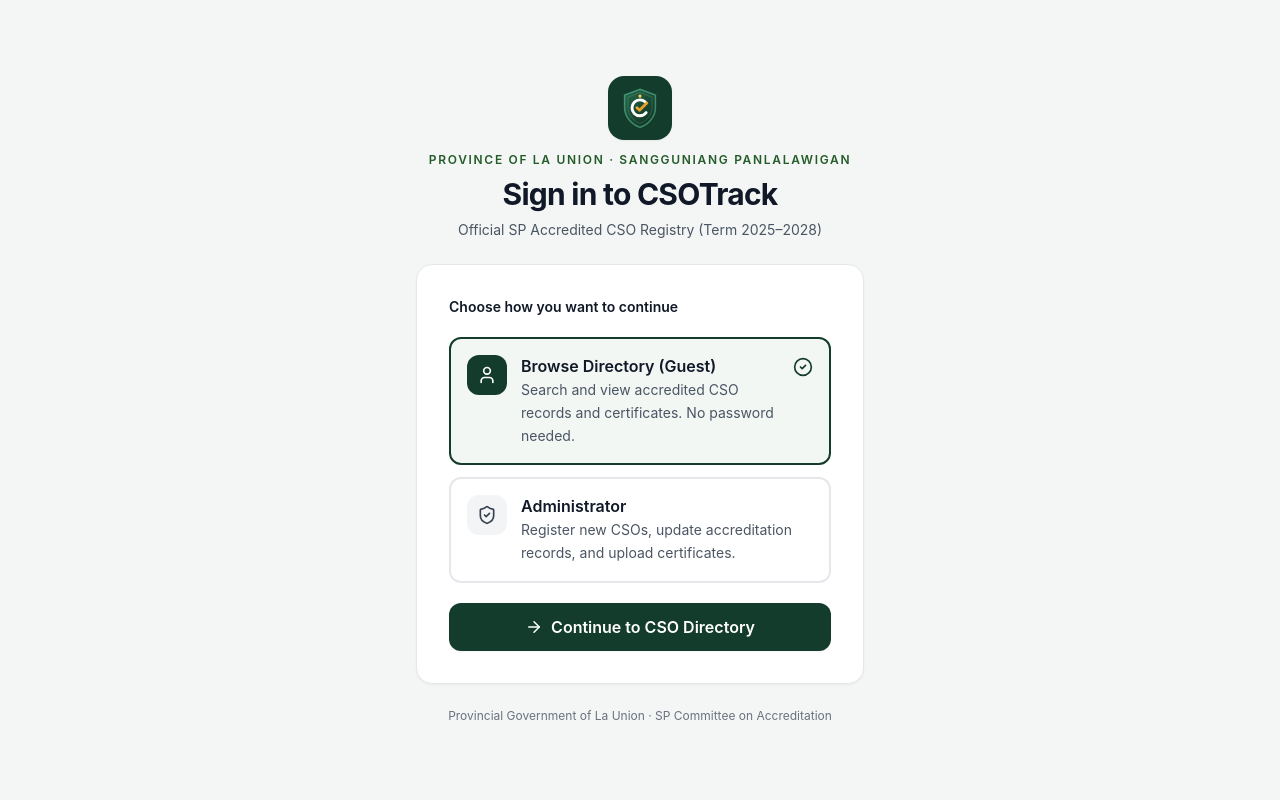
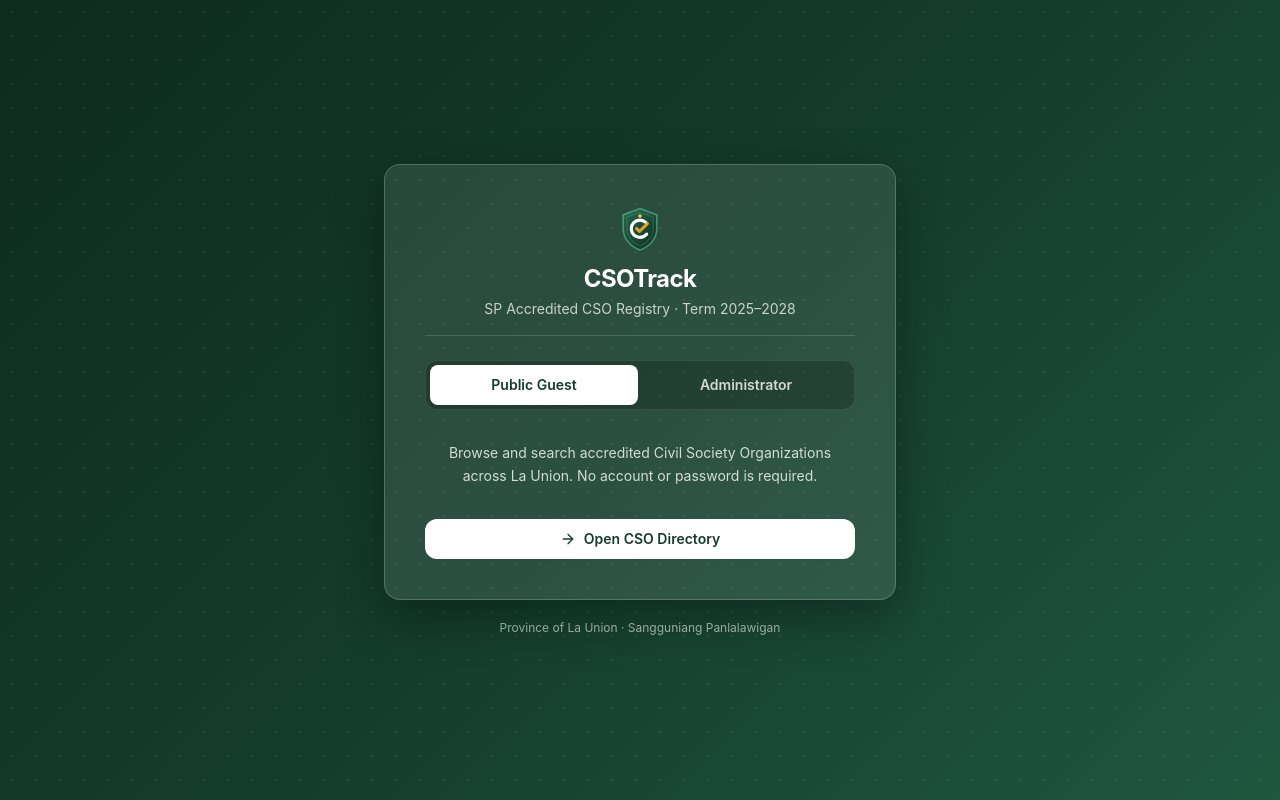
Before and after one commit to shannong20/BM_CSO_SYSTEM, a Next.js app: page /login in a window 1280 px wide. Built offline with nearby package versions, Linux system fonts and the light colour scheme.

Commit message:
style(login): redesign login page with centered glassmorphism card

```diff
--- a/app/login/page.tsx
+++ b/app/login/page.tsx
@@ -3,7 +3,7 @@
 import React, { useState } from 'react';
 import { useAuth } from '@/client/context/AuthContext';
 import type { UserRole } from '@/client/lib/auth';
-import { ShieldCheck, User, ArrowRight, Eye, EyeOff, CheckCircle2 } from 'lucide-react';
+import { ArrowRight, Eye, EyeOff } from 'lucide-react';
 import { BrandLogo } from '@/client/components/BrandLogo';
 
 export default function LoginPage() {
@@ -36,101 +36,86 @@ export default function LoginPage() {
     }
   };
 
-  const roles: { value: UserRole; label: string; description: string; icon: React.ElementType }[] = [
-    {
-      value: 'guest',
-      label: 'Browse Directory (Guest)',
-      description: 'Search and view accredited CSO records and certificates. No password needed.',
-      icon: User,
-    },
-    {
-      value: 'admin',
-      label: 'Administrator',
-      description: 'Register new CSOs, update accreditation records, and upload certificates.',
-      icon: ShieldCheck,
-    },
-  ];
-
   return (
-    <div className="min-h-screen w-full flex flex-col items-center justify-center p-4 sm:p-8 bg-[#F3F6F4]">
-      <div className="w-full max-w-md space-y-6 animate-fadeIn">
-        {/* Civic Header */}
-        <div className="text-center flex flex-col items-center space-y-2">
-          <div className="p-2.5 rounded-2xl bg-[#143C2C] shadow-sm">
-            <BrandLogo size={44} />
-          </div>
-          <p className="text-xs font-semibold uppercase tracking-[0.14em] text-[#245b29] pt-1">
-            Province of La Union · Sangguniang Panlalawigan
-          </p>
-          <h1 className="text-2xl sm:text-3xl font-bold text-[#111827] tracking-tight">
-            Sign in to CSOTrack
+    <div
+      className="min-h-screen w-full flex flex-col items-center justify-center px-4 py-10 bg-[#143C2C]"
+      style={{
+        backgroundImage:
+          'radial-gradient(rgba(255, 255, 255, 0.08) 1px, transparent 1px), linear-gradient(135deg, #0E2B1F 0%, #143C2C 50%, #1F573F 100%)',
+        backgroundSize: '24px 24px, 100% 100%',
+      }}
+    >
+      <div className="w-full max-w-lg space-y-5 animate-fadeIn">
+        {/* Centered Glassmorphism Login Card */}
+        <form
+          onSubmit={handleLogin}
+          className="rounded-2xl bg-white/10 backdrop-blur-xl border border-white/20 p-8 sm:p-10 shadow-[0_16px_48px_rgba(0,0,0,0.35)] space-y-6"
+        >
+          {/* Card Header */}
+          <div className="flex flex-col items-center text-center space-y-2.5 pb-4 border-b border-white/15">
+            <BrandLogo size={48} />
+            <div className="space-y-1">
+              <h1 className="text-2xl font-bold text-white tracking-tight">
+                CSOTrack
               </h1>
-          <p className="text-sm text-[#4B5563]">
-            Official SP Accredited CSO Registry (Term 2025–2028)
+              <p className="text-sm text-white/75">
+                SP Accredited CSO Registry · Term 2025–2028
               </p>
             </div>
+          </div>
 
-        {/* High-contrast Form Card */}
-        <form
-          onSubmit={handleLogin}
-          className="rounded-2xl bg-white p-6 sm:p-8 border border-[#E5E7EB] shadow-sm space-y-5"
+          {/* Segmented Role Switch */}
+          <div
+            role="tablist"
+            aria-label="Access type"
+            className="grid grid-cols-2 gap-1 p-1 rounded-xl bg-black/20 border border-white/10"
           >
-          <fieldset className="space-y-3">
-            <legend className="text-sm font-semibold text-[#111827] mb-2">
-              Choose how you want to continue
-            </legend>
-            {roles.map((role) => {
-              const isSelected = selectedRole === role.value;
-              return (
             <button
-                  key={role.value}
               type="button"
+              role="tab"
+              aria-selected={selectedRole === 'guest'}
               onClick={() => {
-                    setSelectedRole(role.value);
+                setSelectedRole('guest');
                 setError('');
               }}
-                  aria-pressed={isSelected}
-                  className={`w-full flex items-start gap-3.5 p-4 rounded-xl border-2 text-left transition-all focus-visible:outline focus-visible:outline-2 focus-visible:outline-offset-2 focus-visible:outline-[#143C2C] ${
-                    isSelected
-                      ? 'border-[#143C2C] bg-[#F2F7F4]'
-                      : 'border-[#E5E7EB] bg-white hover:border-gray-300 hover:bg-gray-50'
+              className={`min-h-10 rounded-lg text-sm font-semibold transition-all focus-visible:outline focus-visible:outline-2 focus-visible:outline-white ${
+                selectedRole === 'guest'
+                  ? 'bg-white text-[#143C2C] shadow-sm'
+                  : 'text-white/80 hover:text-white'
               }`}
             >
-                  <div
-                    className={`flex-shrink-0 flex items-center justify-center w-10 h-10 rounded-xl ${
-                      isSelected
-                        ? 'bg-[#143C2C] text-white'
-                        : 'bg-gray-100 text-[#374151]'
+              Public Guest
+            </button>
+            <button
+              type="button"
+              role="tab"
+              aria-selected={selectedRole === 'admin'}
+              onClick={() => {
+                setSelectedRole('admin');
+                setError('');
+              }}
+              className={`min-h-10 rounded-lg text-sm font-semibold transition-all focus-visible:outline focus-visible:outline-2 focus-visible:outline-white ${
+                selectedRole === 'admin'
+                  ? 'bg-white text-[#143C2C] shadow-sm'
+                  : 'text-white/80 hover:text-white'
               }`}
             >
-                    <role.icon size={20} />
+              Administrator
+            </button>
           </div>
 
-                  <div className="flex-1 min-w-0">
-                    <p className="font-semibold text-[#111827] text-base leading-snug">
-                      {role.label}
+          {selectedRole === 'guest' ? (
+            <p className="text-sm text-white/80 leading-relaxed text-center py-2">
+              Browse and search accredited Civil Society Organizations across La Union. No account or password is required.
             </p>
-                    <p className="text-sm mt-0.5 leading-relaxed text-[#4B5563]">
-                      {role.description}
-                    </p>
-                  </div>
-
-                  {isSelected && (
-                    <CheckCircle2 size={20} className="text-[#143C2C] shrink-0 mt-0.5" />
-                  )}
-                </button>
-              );
-            })}
-          </fieldset>
-
-          {selectedRole === 'admin' && (
-            <div className="space-y-4 pt-2 border-t border-gray-100">
+          ) : (
+            <div className="space-y-4">
               <div>
                 <label
                   htmlFor="admin-username"
-                  className="mb-1.5 block text-sm font-semibold text-[#111827]"
+                  className="mb-1.5 block text-sm font-medium text-white/90"
                 >
-                  Admin Email / Username
+                  Email or username
                 </label>
                 <input
                   id="admin-username"
@@ -141,14 +126,14 @@ export default function LoginPage() {
                   value={username}
                   onChange={(event) => setUsername(event.target.value)}
                   placeholder="admin@launion.gov.ph"
-                  className="min-h-11 w-full rounded-xl px-3.5 text-base text-[#111827] bg-white border border-gray-300 placeholder:text-gray-400 outline-none transition-all focus:border-[#143C2C] focus:ring-2 focus:ring-[#143C2C]/20"
+                  className="min-h-11 w-full rounded-xl px-3.5 text-base text-white bg-white/10 border border-white/25 placeholder:text-white/45 outline-none transition-all focus:border-white/60 focus:ring-2 focus:ring-white/20"
                 />
               </div>
 
               <div>
                 <label
                   htmlFor="admin-password"
-                  className="mb-1.5 block text-sm font-semibold text-[#111827]"
+                  className="mb-1.5 block text-sm font-medium text-white/90"
                 >
                   Password
                 </label>
@@ -161,13 +146,13 @@ export default function LoginPage() {
                     required
                     value={password}
                     onChange={(event) => setPassword(event.target.value)}
-                    placeholder="Enter your password"
-                    className="min-h-11 w-full rounded-xl px-3.5 pr-12 text-base text-[#111827] bg-white border border-gray-300 placeholder:text-gray-400 outline-none transition-all focus:border-[#143C2C] focus:ring-2 focus:ring-[#143C2C]/20"
+                    placeholder="Enter password"
+                    className="min-h-11 w-full rounded-xl px-3.5 pr-11 text-base text-white bg-white/10 border border-white/25 placeholder:text-white/45 outline-none transition-all focus:border-white/60 focus:ring-2 focus:ring-white/20"
                   />
                   <button
                     type="button"
                     onClick={() => setShowPassword((shown) => !shown)}
-                    className="absolute inset-y-0 right-0 inline-flex w-11 items-center justify-center text-gray-500 hover:text-gray-900 transition-colors"
+                    className="absolute inset-y-0 right-0 inline-flex w-11 items-center justify-center text-white/70 hover:text-white transition-colors"
                     aria-label={showPassword ? 'Hide password' : 'Show password'}
                   >
                     {showPassword ? <EyeOff size={18} /> : <Eye size={18} />}
@@ -180,7 +165,7 @@ export default function LoginPage() {
           {error && (
             <p
               role="alert"
-              className="rounded-xl px-4 py-3 text-sm font-medium bg-red-50 border border-red-200 text-red-800"
+              className="rounded-xl px-3.5 py-2.5 text-sm font-medium bg-red-500/20 border border-red-300/40 text-red-100"
             >
               {error}
             </p>
@@ -189,23 +174,23 @@ export default function LoginPage() {
           <button
             type="submit"
             disabled={isSubmitting}
-            className="group w-full min-h-12 px-5 py-3 rounded-xl text-base font-semibold transition-all bg-[#143C2C] text-white hover:bg-[#1B4D39] active:scale-[0.99] shadow-sm focus-visible:outline focus-visible:outline-2 focus-visible:outline-offset-2 focus-visible:outline-[#143C2C] disabled:opacity-50 disabled:cursor-not-allowed"
+            className="group w-full min-h-10 px-5 py-2.5 rounded-xl text-sm font-semibold transition-all bg-white text-[#143C2C] hover:bg-gray-100 active:scale-[0.99] shadow-sm focus-visible:outline focus-visible:outline-2 focus-visible:outline-offset-2 focus-visible:outline-white disabled:opacity-50 disabled:cursor-not-allowed"
           >
             <span className="flex items-center justify-center gap-2">
               {isSubmitting ? (
-                <span className="inline-block w-4 h-4 rounded-full border-2 border-white/30 border-t-white animate-spin" />
+                <span className="inline-block w-4 h-4 rounded-full border-2 border-[#143C2C]/30 border-t-[#143C2C] animate-spin" />
               ) : (
-                <ArrowRight size={18} className="transition-transform group-hover:translate-x-0.5" />
+                <ArrowRight size={16} className="transition-transform group-hover:translate-x-0.5" />
               )}
               <span>
-                {selectedRole === 'admin' ? 'Sign in as Administrator' : 'Continue to CSO Directory'}
+                {selectedRole === 'admin' ? 'Sign in' : 'Open CSO Directory'}
               </span>
             </span>
           </button>
         </form>
 
-        <p className="text-center text-xs text-[#6B7280]">
-          Provincial Government of La Union · SP Committee on Accreditation
+        <p className="text-center text-xs text-white/65">
+          Province of La Union · Sangguniang Panlalawigan
         </p>
       </div>
     </div>
```
Lines whose indentation alone changed are shown as unchanged.
